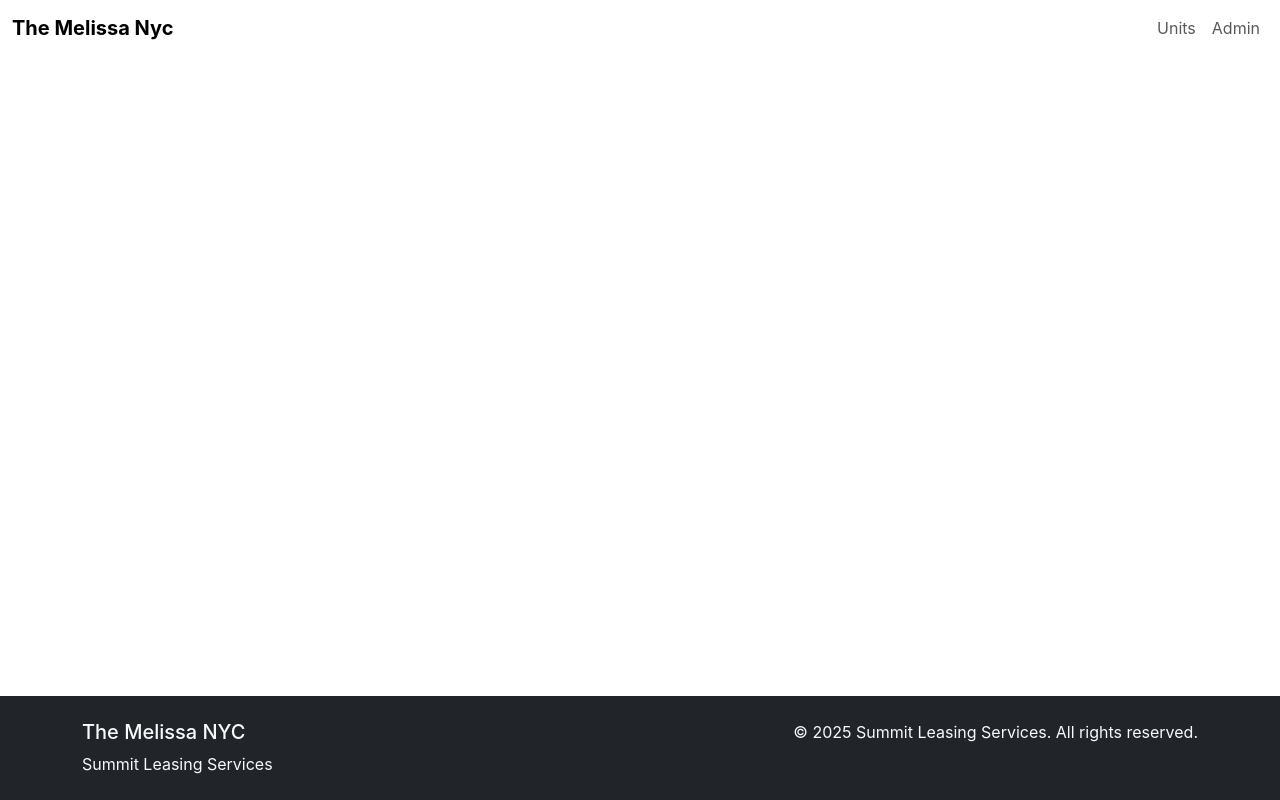
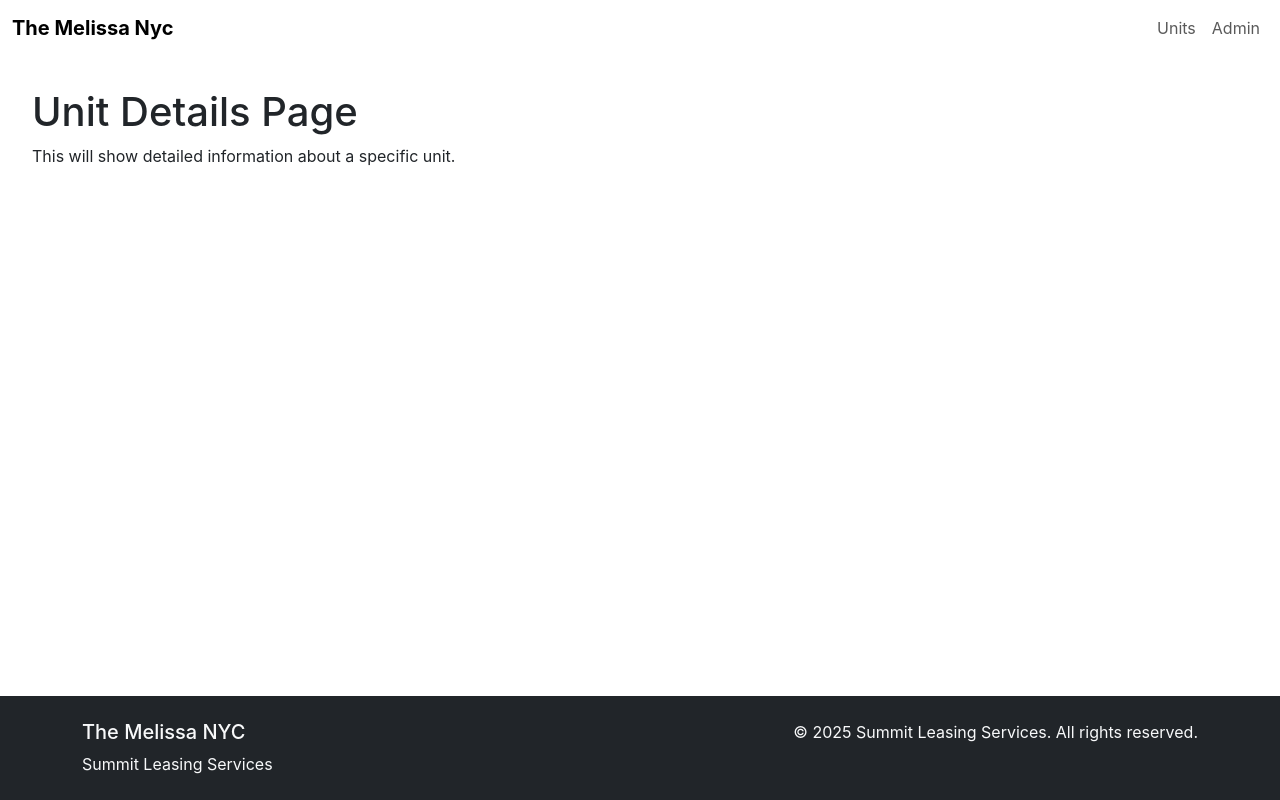
Before and after one commit to AdnanVandyck/themelissa_newyork, a React (Vite) app in the folder frontend/: page /unit/1 in a window 1280 px wide. Built offline with nearby package versions, Linux system fonts and the light colour scheme.

Commit message:
added unit details page

```diff
--- a/frontend/src/App.jsx
+++ b/frontend/src/App.jsx
@@ -3,6 +3,7 @@ import { BrowserRouter as Router, Routes, Route } from "react-router-dom";
 import Header from "./components/layout/Header";
 import Footer from "./components/layout/Footer"
 import Home from "./pages/Home"
+import UnitDetails from "./pages/UnitDetails";
 
 
 function App() {
@@ -13,6 +14,7 @@ function App() {
         <main className="flex-grow-1">
           <Routes>
             <Route path="/" element={<Home />}/>
+            <Route path="/unit/:id" element={<UnitDetails />}/>
           </Routes>
         </main>
         <Footer />
--- a/frontend/src/pages/UnitDetails.jsx
+++ b/frontend/src/pages/UnitDetails.jsx
@@ -0,0 +1,12 @@
+import React from 'react'
+
+const UnitDetails = () => {
+  return (
+    <div style={{ padding: '2rem' }}>
+      <h1>Unit Details Page</h1>
+      <p>This will show detailed information about a specific unit.</p>
+    </div>
+  )
+}
+
+export default UnitDetails
```
